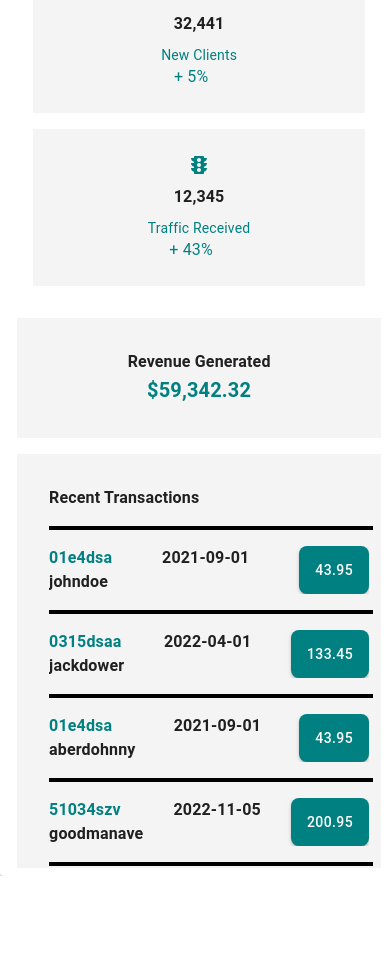
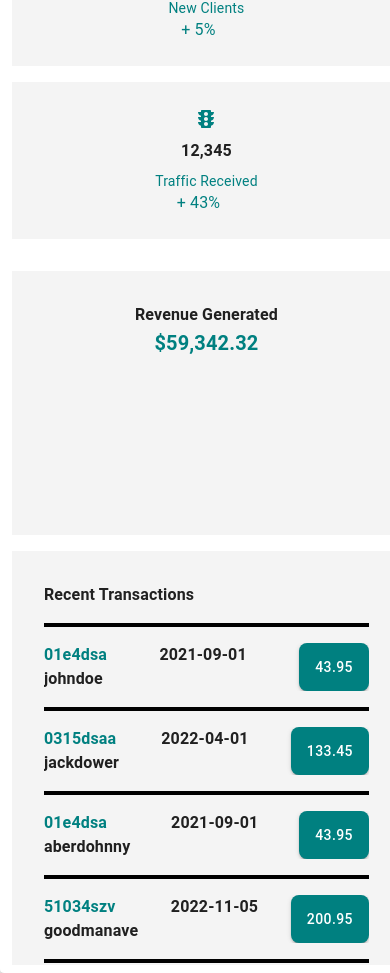
Before and after one commit to binaryballer33/block27A_sales_dashboard, a React (Vite) app: page / in a window 390 px wide. Shown: the part 756-1729 px from the top of the page. Before the commit the page ends 1632 px from the top, so only its background shows below. Built offline with nearby package versions, Linux system fonts and the light colour scheme.

Commit message:
updated the main_content and mini dashboards to use a destructured breakpoint instead of theme.breakpoint.down/up

```diff
--- a/src/components/MainContent/MainContentStyles.js
+++ b/src/components/MainContent/MainContentStyles.js
@@ -1,24 +1,10 @@
-import { createTheme } from "@mui/material";
-
-const theme = createTheme();
-
 const classes = {
     main_content_paper_container: {
         height: '100%',
-        marginLeft: "1rem",
-        padding: "1.5rem",
+        marginLeft: { sm: "0rem", lg: "1rem"},
+        padding: { sm: ".5rem", lg: "1.5rem"},
         overflow: "scroll",
-        width: "75%",
-        [theme.breakpoints.down("1000")]: {
-            width: '98%',
-            marginLeft: "0rem",
-            padding: ".5rem",
-        },
-        [theme.breakpoints.down("420")]: {
-            width: '98%',
-            marginLeft: "0rem",
-            padding: ".5rem",
-        },
+        width: { sm: "98%", lg: "75%"},
     },
     main_content_icon: {
         marginBottom: "1rem"
@@ -26,84 +12,44 @@ const classes = {
     main_content_header: {
         fontWeight: "bold",
         fontSize: { xs: "3rem" },
-        [theme.breakpoints.down("1000")]: {
-            textAlign: "center",
-        }
+        textAlign: { xs: "center", lg: "left" },
     },
     main_content_sub_header: {
         color: "teal",
         marginBottom: "2.5rem",
-        [theme.breakpoints.down("1000")]: {
-            textAlign: "center",
-        }
+        textAlign: { xs: "center", lg: "left" },
     },
     main_content_dashboard_sales_client_traffic: {
         display: "flex",
         overflow: "scroll",
         width: "100%",
-        [theme.breakpoints.down("1000")]: {
-            justifyContent: "center",
-        },
-        [theme.breakpoints.down("600")]: {
-            flexDirection: "column",
-            placeItems: "center",
-        }
+        justifyContent: { xs: "center", lg: "start" },
+        flexDirection: { xs: "column", md: "row" },
+        placeItems: { xs: "center", lg: "start" },
     },
     main_content_big_dashboard_container: {
         display: "flex",
         marginTop: "2rem",
         height: "55%",
-        [theme.breakpoints.down("md")]: {
-            flexDirection: "column",
-            placeItems: "center",
-        },
-        [theme.breakpoints.down("1000")]: {
-            flexDirection: 'column',
-            placeItems: "center",
-        }
+        flexDirection: { xs: "column", lg: "row" },
+        placeItems: { xs: "center", lg: "start" },
     },
     main_content_dashboard_revenue_generated_container: {
         backgroundColor: "#f4f4f4",
         padding: "2rem",
         flexGrow: "1",
-        height: "auto",
-        [theme.breakpoints.down("1000")]: {
-            width: "400px",
-            maxHeight: "200px",
-            textAlign: 'center',
-        },
-        [theme.breakpoints.down("md")]: {
-            width: "400px",
-            maxHeight: "200px",
-            textAlign: 'center',
-        },
-        [theme.breakpoints.down("510")]: {
-            width: "300px",
-        },
+        height: { xs: "200px", md: "250px", lg: "700px" },
+        width: { xs: "325px", md: "82%", lg: "33%" },
+        textAlign: { xs: "center", lg: "left" },
     },
     main_content_dashboard_recent_transactions_container: {
-        marginLeft: '2rem',
         backgroundColor: "#f4f4f4",
+        marginTop: {xs: "1rem", lg: "0rem"},
+        marginLeft: { xs: "0rem", lg: "2rem" },
         padding: "2rem",
-        height: "auto",
-        width: "325px",
+        height: { xs: "350px", md: "400px", lg: "700px" },
+        width: { xs: "325px", md: "82%", lg: "325px" },
         overflow: "scroll",
-        [theme.breakpoints.down("1000")]: {
-            width: "400px",
-            marginTop: "1rem",
-            marginLeft: "0rem",
-            maxHeight: "350px",
-        },
-        [theme.breakpoints.down("md")]: {
-            marginLeft: "0rem",
-            marginTop: "1rem",
-            height: "350px",
-        },
-        [theme.breakpoints.down("510")]: {
-            width: "300px",
-            marginTop: "1rem",
-            marginLeft: "0rem",
-        },
     },
     main_content_divider: {
         marginTop: '1rem',
--- a/src/components/MiniDashboard/MiniDashboardStyles.js
+++ b/src/components/MiniDashboard/MiniDashboardStyles.js
@@ -10,24 +10,17 @@ const classes = {
         backgroundColor: '#f4f4f4',
         padding: '1rem',
         height:"125px",
-        width: "25%",
-        [theme.breakpoints.down("1000")]: {
-            placeItems: "center",
-        },
-        [theme.breakpoints.down("600")]: {
-            marginLeft: "0rem",
-            marginTop: "1rem",
-            minWidth: "300px",
-            placeItems: "center",
-        }
+        width: { xs: "357px", md: "25%" },
+        placeItems: { xs: "center", lg: "normal" },
+        // need theme.breakpoints for this because the 1st element you don't want to have a marginLeft and you only want this to apply at mobile screen sizes
+        // also theme.breakpoints.down("md") is not using my correct breakpoint of 600, it's using it's default breakpoint of 900, I don't know why
+        [theme.breakpoints.down("600")]: { marginLeft: "0rem",  marginTop: "1rem" }
     },
     main_content_dashboard_sales_clients_trash_percentage: {
         display: 'flex',
         color: 'teal',
-        [theme.breakpoints.down("md")]: {
-            flexDirection: "column",
-            placeItems: "center",
-        }
+        flexDirection: { xs: "column", lg: "row" },
+        placeItems: { xs: "center", lg: "normal" },
     },
 }
 
--- a/src/main.jsx
+++ b/src/main.jsx
@@ -6,7 +6,7 @@ import "./index.css";
 
 const theme = createTheme({
 	breakpoints: {
-		values: { xs: 0, sm: 350, md: 600, lg: 900, xl: 1200 },
+		values: { xs: 0, sm: 350, md: 600, lg: 1000, xl: 1200 },
 	},
 	palette: {
 		primary: {
```
Lines whose indentation alone changed are shown as unchanged.
